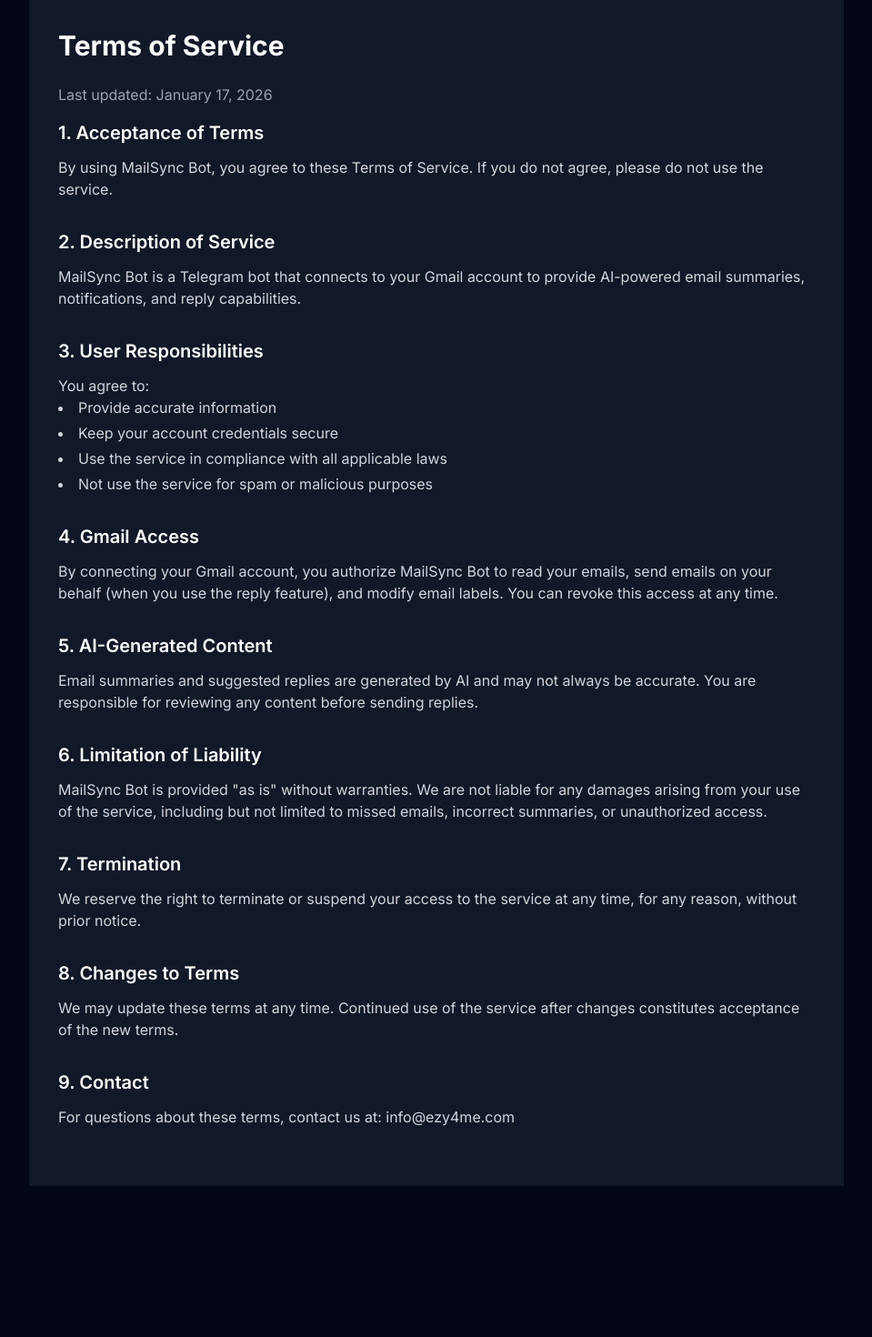
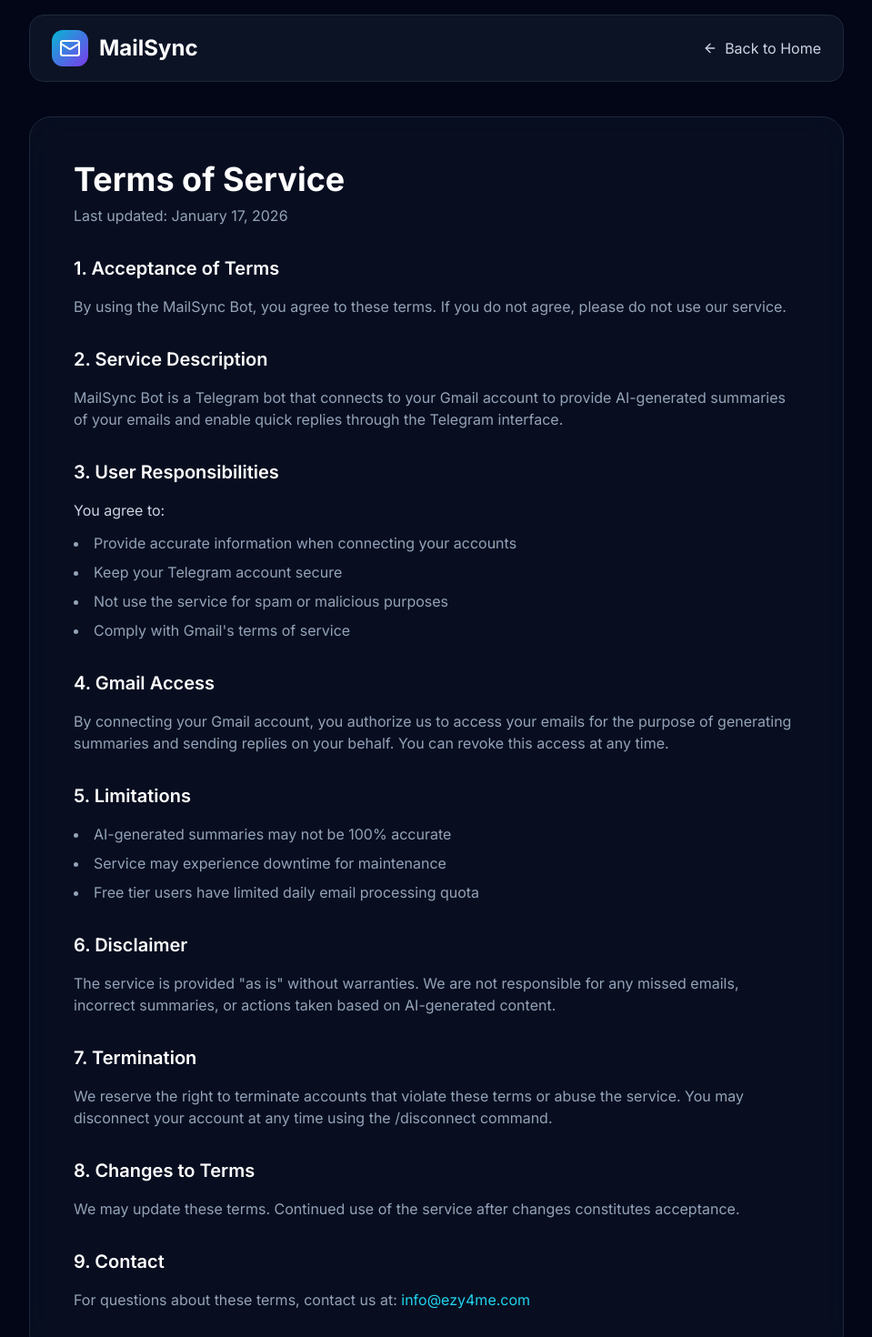
Before and after one commit to iqpersonal/mailSync, a Next.js app: page /terms in a window 1280 px wide. Shown: the top 1470 px of the page at 91% size, without its empty margins (160-1119 px from the left). Before the commit the page ends 1304 px from the top, so only its background shows below. Built offline with nearby package versions, Linux system fonts and the light colour scheme.

Commit message:
Add navigation header and footer to privacy and terms pages

```diff
--- a/src/app/privacy/page.tsx
+++ b/src/app/privacy/page.tsx
@@ -1,13 +1,41 @@
+import Link from 'next/link';
+import { Mail, ArrowLeft } from 'lucide-react';
+
 export default function PrivacyPolicy() {
   return (
-    <div className="min-h-screen bg-gray-900 text-white p-8 max-w-4xl mx-auto">
-      <h1 className="text-3xl font-bold mb-6">Privacy Policy</h1>
-      <p className="text-gray-400 mb-4">Last updated: January 17, 2026</p>
+    <div className="min-h-screen bg-slate-950">
+      {/* Navigation */}
+      <nav className="fixed top-0 left-0 right-0 z-50 px-6 py-4">
+        <div className="max-w-4xl mx-auto">
+          <div className="backdrop-blur-xl bg-slate-900/80 border border-slate-800 rounded-2xl px-6 py-4">
+            <div className="flex items-center justify-between">
+              <Link href="/" className="flex items-center gap-3">
+                <div className="w-10 h-10 rounded-xl bg-gradient-to-br from-cyan-500 to-violet-600 flex items-center justify-center">
+                  <Mail className="w-6 h-6 text-white" />
+                </div>
+                <span className="text-2xl font-bold text-white">MailSync</span>
+              </Link>
+              <Link href="/" className="flex items-center gap-2 text-slate-300 hover:text-white transition-colors">
+                <ArrowLeft className="w-4 h-4" />
+                Back to Home
+              </Link>
+            </div>
+          </div>
+        </div>
+      </nav>
 
-      <section className="mb-8">
-        <h2 className="text-xl font-semibold mb-3">1. Information We Collect</h2>
-        <p className="text-gray-300 mb-2">MailSync Bot collects the following information:</p>
-        <ul className="list-disc list-inside text-gray-300 space-y-1">
+      {/* Content */}
+      <div className="pt-32 pb-20 px-6">
+        <div className="max-w-4xl mx-auto">
+          <div className="backdrop-blur-xl bg-slate-900/50 border border-slate-800 rounded-3xl p-8 md:p-12">
+            <h1 className="text-4xl font-bold text-white mb-2">Privacy Policy</h1>
+            <p className="text-slate-400 mb-8">Last updated: January 17, 2026</p>
+
+            <div className="space-y-8 text-slate-300">
+              <section>
+                <h2 className="text-xl font-semibold text-white mb-4">1. Information We Collect</h2>
+                <p className="mb-3">MailSync Bot collects the following information:</p>
+                <ul className="list-disc list-inside space-y-2 text-slate-400">
                   <li>Your Telegram user ID and chat ID</li>
                   <li>Your Gmail email address</li>
                   <li>Email metadata (sender, subject, date) for processing summaries</li>
@@ -15,29 +43,29 @@
                 </ul>
               </section>
 
-      <section className="mb-8">
-        <h2 className="text-xl font-semibold mb-3">2. How We Use Your Information</h2>
-        <p className="text-gray-300">We use your information to:</p>
-        <ul className="list-disc list-inside text-gray-300 space-y-1">
+              <section>
+                <h2 className="text-xl font-semibold text-white mb-4">2. How We Use Your Information</h2>
+                <p className="mb-3">We use your information to:</p>
+                <ul className="list-disc list-inside space-y-2 text-slate-400">
                   <li>Send you AI-generated summaries of your emails via Telegram</li>
                   <li>Process and categorize your incoming emails</li>
                   <li>Enable email reply functionality through the bot</li>
                 </ul>
               </section>
 
-      <section className="mb-8">
-        <h2 className="text-xl font-semibold mb-3">3. Data Storage & Security</h2>
-        <p className="text-gray-300">
+              <section>
+                <h2 className="text-xl font-semibold text-white mb-4">3. Data Storage & Security</h2>
+                <p className="text-slate-400">
                   Your OAuth tokens are stored securely in Firebase Firestore with encryption.
                   We do not store the full content of your emails - only metadata needed for summaries.
                   Email content is processed in real-time and not permanently stored.
                 </p>
               </section>
 
-      <section className="mb-8">
-        <h2 className="text-xl font-semibold mb-3">4. Third-Party Services</h2>
-        <p className="text-gray-300">We use the following third-party services:</p>
-        <ul className="list-disc list-inside text-gray-300 space-y-1">
+              <section>
+                <h2 className="text-xl font-semibold text-white mb-4">4. Third-Party Services</h2>
+                <p className="mb-3">We use the following third-party services:</p>
+                <ul className="list-disc list-inside space-y-2 text-slate-400">
                   <li>Google Gmail API - to access your emails</li>
                   <li>OpenAI API - to generate email summaries</li>
                   <li>Telegram Bot API - to send you notifications</li>
@@ -45,19 +73,19 @@
                 </ul>
               </section>
 
-      <section className="mb-8">
-        <h2 className="text-xl font-semibold mb-3">5. Data Deletion</h2>
-        <p className="text-gray-300">
+              <section>
+                <h2 className="text-xl font-semibold text-white mb-4">5. Data Deletion</h2>
+                <p className="text-slate-400">
                   You can disconnect your Gmail account at any time using the /disconnect command in the bot.
                   This will revoke our access to your Gmail and delete your stored tokens.
-          To request complete data deletion, contact us at info@ezy4me.com.
+                  To request complete data deletion, contact us at <a href="mailto:info@ezy4me.com" className="text-cyan-400 hover:underline">info@ezy4me.com</a>.
                 </p>
               </section>
 
-      <section className="mb-8">
-        <h2 className="text-xl font-semibold mb-3">6. Your Rights</h2>
-        <p className="text-gray-300">You have the right to:</p>
-        <ul className="list-disc list-inside text-gray-300 space-y-1">
+              <section>
+                <h2 className="text-xl font-semibold text-white mb-4">6. Your Rights</h2>
+                <p className="mb-3">You have the right to:</p>
+                <ul className="list-disc list-inside space-y-2 text-slate-400">
                   <li>Access your personal data</li>
                   <li>Request deletion of your data</li>
                   <li>Revoke Gmail access at any time</li>
@@ -65,12 +93,34 @@
                 </ul>
               </section>
 
-      <section className="mb-8">
-        <h2 className="text-xl font-semibold mb-3">7. Contact</h2>
-        <p className="text-gray-300">
-          For questions about this privacy policy, contact us at: info@ezy4me.com
+              <section>
+                <h2 className="text-xl font-semibold text-white mb-4">7. Contact</h2>
+                <p className="text-slate-400">
+                  For questions about this privacy policy, contact us at: <a href="mailto:info@ezy4me.com" className="text-cyan-400 hover:underline">info@ezy4me.com</a>
                 </p>
               </section>
             </div>
+          </div>
+        </div>
+      </div>
+
+      {/* Footer */}
+      <footer className="border-t border-slate-800 py-8 px-6">
+        <div className="max-w-4xl mx-auto flex flex-col md:flex-row items-center justify-between gap-4">
+          <div className="flex items-center gap-3">
+            <div className="w-8 h-8 rounded-lg bg-gradient-to-br from-cyan-500 to-violet-600 flex items-center justify-center">
+              <Mail className="w-4 h-4 text-white" />
+            </div>
+            <span className="text-lg font-bold text-white">MailSync</span>
+          </div>
+          <div className="flex items-center gap-6 text-sm text-slate-400">
+            <Link href="/privacy" className="hover:text-white transition-colors">Privacy</Link>
+            <Link href="/terms" className="hover:text-white transition-colors">Terms</Link>
+            <a href="https://t.me/Maisync_bot" target="_blank" rel="noopener noreferrer" className="hover:text-white transition-colors">Telegram</a>
+          </div>
+          <p className="text-sm text-slate-500"> 2026 MailSync. All rights reserved.</p>
+        </div>
+      </footer>
+    </div>
   );
 }
--- a/src/app/terms/page.tsx
+++ b/src/app/terms/page.tsx
@@ -1,84 +1,131 @@
+import Link from 'next/link';
+import { Mail, ArrowLeft } from 'lucide-react';
+
 export default function TermsOfService() {
   return (
-    <div className="min-h-screen bg-gray-900 text-white p-8 max-w-4xl mx-auto">
-      <h1 className="text-3xl font-bold mb-6">Terms of Service</h1>
-      <p className="text-gray-400 mb-4">Last updated: January 17, 2026</p>
+    <div className="min-h-screen bg-slate-950">
+      {/* Navigation */}
+      <nav className="fixed top-0 left-0 right-0 z-50 px-6 py-4">
+        <div className="max-w-4xl mx-auto">
+          <div className="backdrop-blur-xl bg-slate-900/80 border border-slate-800 rounded-2xl px-6 py-4">
+            <div className="flex items-center justify-between">
+              <Link href="/" className="flex items-center gap-3">
+                <div className="w-10 h-10 rounded-xl bg-gradient-to-br from-cyan-500 to-violet-600 flex items-center justify-center">
+                  <Mail className="w-6 h-6 text-white" />
+                </div>
+                <span className="text-2xl font-bold text-white">MailSync</span>
+              </Link>
+              <Link href="/" className="flex items-center gap-2 text-slate-300 hover:text-white transition-colors">
+                <ArrowLeft className="w-4 h-4" />
+                Back to Home
+              </Link>
+            </div>
+          </div>
+        </div>
+      </nav>
 
-      <section className="mb-8">
-        <h2 className="text-xl font-semibold mb-3">1. Acceptance of Terms</h2>
-        <p className="text-gray-300">
-          By using MailSync Bot, you agree to these Terms of Service. If you do not agree,
-          please do not use the service.
+      {/* Content */}
+      <div className="pt-32 pb-20 px-6">
+        <div className="max-w-4xl mx-auto">
+          <div className="backdrop-blur-xl bg-slate-900/50 border border-slate-800 rounded-3xl p-8 md:p-12">
+            <h1 className="text-4xl font-bold text-white mb-2">Terms of Service</h1>
+            <p className="text-slate-400 mb-8">Last updated: January 17, 2026</p>
+
+            <div className="space-y-8 text-slate-300">
+              <section>
+                <h2 className="text-xl font-semibold text-white mb-4">1. Acceptance of Terms</h2>
+                <p className="text-slate-400">
+                  By using the MailSync Bot, you agree to these terms. If you do not agree, please do not use our service.
                 </p>
               </section>
 
-      <section className="mb-8">
-        <h2 className="text-xl font-semibold mb-3">2. Description of Service</h2>
-        <p className="text-gray-300">
-          MailSync Bot is a Telegram bot that connects to your Gmail account to provide
-          AI-powered email summaries, notifications, and reply capabilities.
+              <section>
+                <h2 className="text-xl font-semibold text-white mb-4">2. Service Description</h2>
+                <p className="text-slate-400">
+                  MailSync Bot is a Telegram bot that connects to your Gmail account to provide AI-generated
+                  summaries of your emails and enable quick replies through the Telegram interface.
                 </p>
               </section>
 
-      <section className="mb-8">
-        <h2 className="text-xl font-semibold mb-3">3. User Responsibilities</h2>
-        <p className="text-gray-300">You agree to:</p>
-        <ul className="list-disc list-inside text-gray-300 space-y-1">
-          <li>Provide accurate information</li>
-          <li>Keep your account credentials secure</li>
-          <li>Use the service in compliance with all applicable laws</li>
+              <section>
+                <h2 className="text-xl font-semibold text-white mb-4">3. User Responsibilities</h2>
+                <p className="mb-3">You agree to:</p>
+                <ul className="list-disc list-inside space-y-2 text-slate-400">
+                  <li>Provide accurate information when connecting your accounts</li>
+                  <li>Keep your Telegram account secure</li>
                   <li>Not use the service for spam or malicious purposes</li>
+                  <li>Comply with Gmail's terms of service</li>
                 </ul>
               </section>
 
-      <section className="mb-8">
-        <h2 className="text-xl font-semibold mb-3">4. Gmail Access</h2>
-        <p className="text-gray-300">
-          By connecting your Gmail account, you authorize MailSync Bot to read your emails,
-          send emails on your behalf (when you use the reply feature), and modify email labels.
-          You can revoke this access at any time.
+              <section>
+                <h2 className="text-xl font-semibold text-white mb-4">4. Gmail Access</h2>
+                <p className="text-slate-400">
+                  By connecting your Gmail account, you authorize us to access your emails for the purpose
+                  of generating summaries and sending replies on your behalf. You can revoke this access at any time.
                 </p>
               </section>
 
-      <section className="mb-8">
-        <h2 className="text-xl font-semibold mb-3">5. AI-Generated Content</h2>
-        <p className="text-gray-300">
-          Email summaries and suggested replies are generated by AI and may not always be accurate.
-          You are responsible for reviewing any content before sending replies.
+              <section>
+                <h2 className="text-xl font-semibold text-white mb-4">5. Limitations</h2>
+                <ul className="list-disc list-inside space-y-2 text-slate-400">
+                  <li>AI-generated summaries may not be 100% accurate</li>
+                  <li>Service may experience downtime for maintenance</li>
+                  <li>Free tier users have limited daily email processing quota</li>
+                </ul>
+              </section>
+
+              <section>
+                <h2 className="text-xl font-semibold text-white mb-4">6. Disclaimer</h2>
+                <p className="text-slate-400">
+                  The service is provided "as is" without warranties. We are not responsible for any
+                  missed emails, incorrect summaries, or actions taken based on AI-generated content.
                 </p>
               </section>
 
-      <section className="mb-8">
-        <h2 className="text-xl font-semibold mb-3">6. Limitation of Liability</h2>
-        <p className="text-gray-300">
-          MailSync Bot is provided "as is" without warranties. We are not liable for any
-          damages arising from your use of the service, including but not limited to
-          missed emails, incorrect summaries, or unauthorized access.
+              <section>
+                <h2 className="text-xl font-semibold text-white mb-4">7. Termination</h2>
+                <p className="text-slate-400">
+                  We reserve the right to terminate accounts that violate these terms or abuse the service.
+                  You may disconnect your account at any time using the /disconnect command.
                 </p>
               </section>
 
-      <section className="mb-8">
-        <h2 className="text-xl font-semibold mb-3">7. Termination</h2>
-        <p className="text-gray-300">
-          We reserve the right to terminate or suspend your access to the service at any time,
-          for any reason, without prior notice.
+              <section>
+                <h2 className="text-xl font-semibold text-white mb-4">8. Changes to Terms</h2>
+                <p className="text-slate-400">
+                  We may update these terms. Continued use of the service after changes constitutes acceptance.
                 </p>
               </section>
 
-      <section className="mb-8">
-        <h2 className="text-xl font-semibold mb-3">8. Changes to Terms</h2>
-        <p className="text-gray-300">
-          We may update these terms at any time. Continued use of the service after changes
-          constitutes acceptance of the new terms.
-        </p>
-      </section>
-
-      <section className="mb-8">
-        <h2 className="text-xl font-semibold mb-3">9. Contact</h2>
-        <p className="text-gray-300">
-          For questions about these terms, contact us at: info@ezy4me.com
+              <section>
+                <h2 className="text-xl font-semibold text-white mb-4">9. Contact</h2>
+                <p className="text-slate-400">
+                  For questions about these terms, contact us at: <a href="mailto:info@ezy4me.com" className="text-cyan-400 hover:underline">info@ezy4me.com</a>
                 </p>
               </section>
             </div>
+          </div>
+        </div>
+      </div>
+
+      {/* Footer */}
+      <footer className="border-t border-slate-800 py-8 px-6">
+        <div className="max-w-4xl mx-auto flex flex-col md:flex-row items-center justify-between gap-4">
+          <div className="flex items-center gap-3">
+            <div className="w-8 h-8 rounded-lg bg-gradient-to-br from-cyan-500 to-violet-600 flex items-center justify-center">
+              <Mail className="w-4 h-4 text-white" />
+            </div>
+            <span className="text-lg font-bold text-white">MailSync</span>
+          </div>
+          <div className="flex items-center gap-6 text-sm text-slate-400">
+            <Link href="/privacy" className="hover:text-white transition-colors">Privacy</Link>
+            <Link href="/terms" className="hover:text-white transition-colors">Terms</Link>
+            <a href="https://t.me/Maisync_bot" target="_blank" rel="noopener noreferrer" className="hover:text-white transition-colors">Telegram</a>
+          </div>
+          <p className="text-sm text-slate-500"> 2026 MailSync. All rights reserved.</p>
+        </div>
+      </footer>
+    </div>
   );
 }
```
Lines whose indentation alone changed are shown as unchanged.
